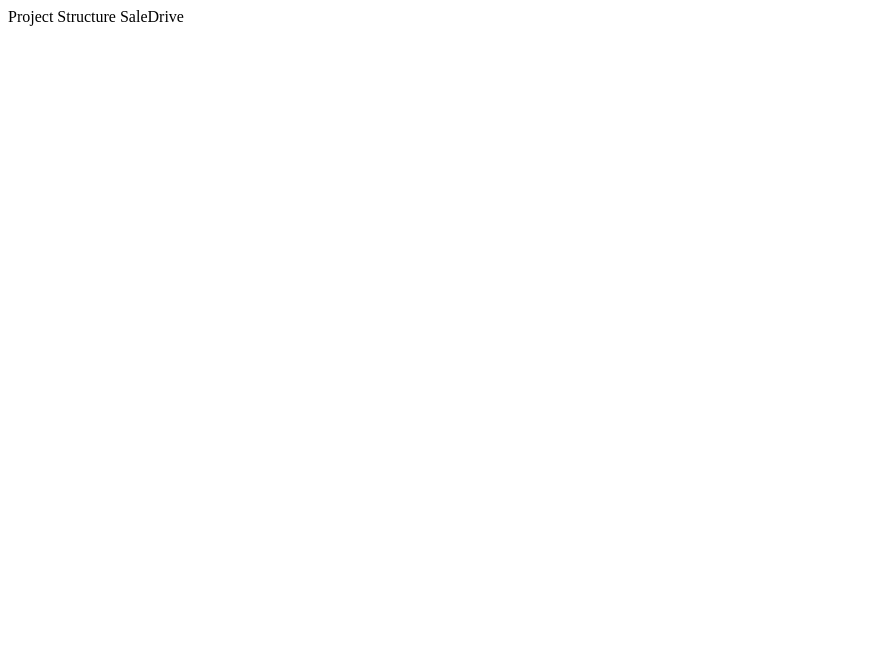
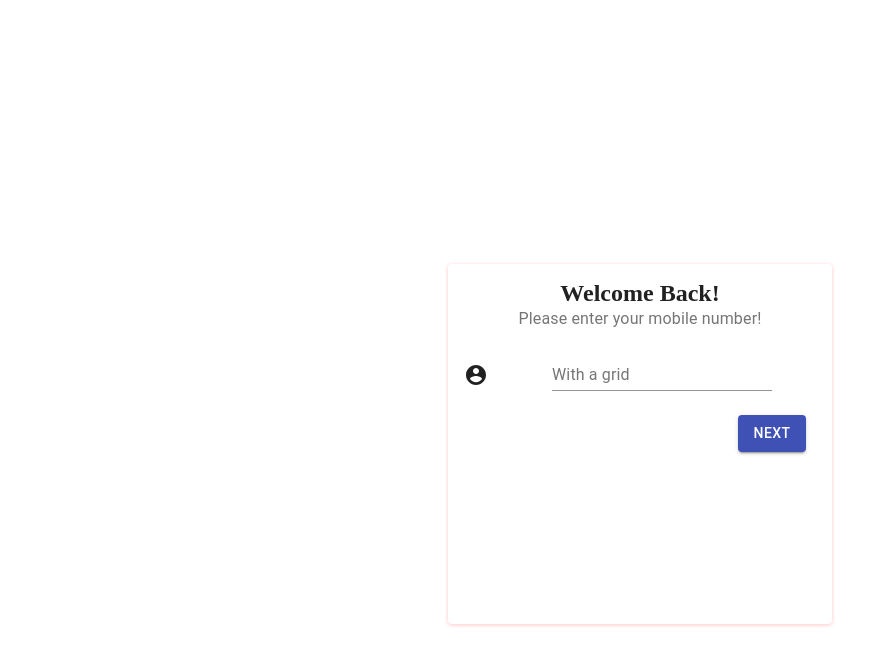
Before and after one commit to zaid98/employer-dashboard-reactjs, a React (Create React App) app: page / in a window 1280 px wide. Shown: the top 666 px of the page, without its empty margins (0-889 px from the left). Built offline with nearby package versions, Linux system fonts and the light colour scheme.

Commit message:
loginPage

```diff
--- a/src/App.js
+++ b/src/App.js
@@ -1,11 +1,11 @@
 import React, { Component } from 'react';
-import './App.scss';
+import Card from './Components/Card';
 
 class App extends Component {
   render() {
     return (
       <div className="App">
-        Project Structure SaleDrive
+<Card/>
       </div>
     );
   }
--- /dev/null
+++ b/src/components/Card.js
@@ -0,0 +1,93 @@
+import React from 'react';
+import PropTypes from 'prop-types';
+import { withStyles } from '@material-ui/core/styles';
+import Card from '@material-ui/core/Card';
+import CardActions from '@material-ui/core/CardActions';
+import CardContent from '@material-ui/core/CardContent';
+import Button from '@material-ui/core/Button';
+import Typography from '@material-ui/core/Typography';
+import TextField from '@material-ui/core/TextField';
+import Grid from '@material-ui/core/Grid';
+import AccountCircle from '@material-ui/icons/AccountCircle';
+import Input from '@material-ui/core/Input';
+import InputLabel from '@material-ui/core/InputLabel';
+import InputAdornment from '@material-ui/core/InputAdornment';
+
+const styles = {
+body: {
+  background:'',
+},
+  card: {
+    Width: '10vw',
+    height:'45vh',
+    top:'20vw',
+    position: 'relative',
+    width: '30vw',
+    boxShadow: 'rgba(255, 0, 0, 0.117647) 0px 1px 4px, rgba(255, 0, 0, 0.117647) 0px 1px 4px'
+  },
+  textField: {
+  width: 200,
+},/*
+  bullet: {
+    display: 'inline-block',
+    margin: '0 2px',
+    transform: 'scale(1)',
+  },*/
+  title: {
+    marginBottom: 16,
+    fontSize: 14,
+  },
+  pos: {
+    marginBottom: 12,
+  },
+  button: {
+    marginLeft:'22vw'
+  }
+};
+
+
+
+function SimpleCard(props) {
+  const { classes } = props;
+  const bull = <span className={classes.bullet}>•</span>;
+
+  return (
+    <div className="body">
+    <div>
+      <center>
+      <Card className={classes.card}>
+        <CardContent>
+          <Typography variant="headline" component="h2">
+            Welcome Back!
+          </Typography>
+          <Typography className={classes.pos} color="textSecondary">
+            Please enter your mobile number!
+          </Typography>
+          <div className={classes.margin}>
+                  <Grid container spacing={8} alignItems="flex-end">
+                    <Grid item>
+                      <AccountCircle />
+                    </Grid>
+                    <Grid item>
+                      <TextField id="input-with-icon-grid" label="With a grid" />
+                    </Grid>
+                  </Grid>
+            </div>
+        </CardContent>
+        <CardActions>
+          <Button variant="contained" color="primary" className={classes.button}>
+  Next
+</Button>
+        </CardActions>
+      </Card>
+    </center>
+    </div>
+  </div>
+  );
+}
+
+SimpleCard.propTypes = {
+  classes: PropTypes.object.isRequired,
+};
+
+export default withStyles(styles)(SimpleCard);
```
